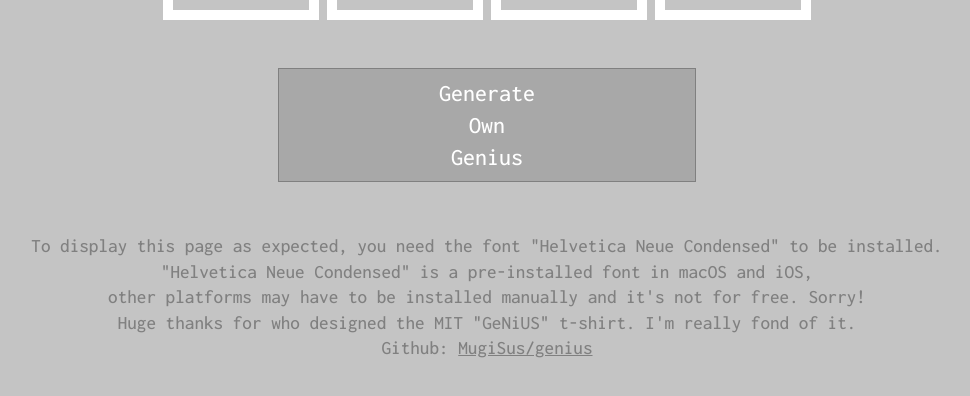
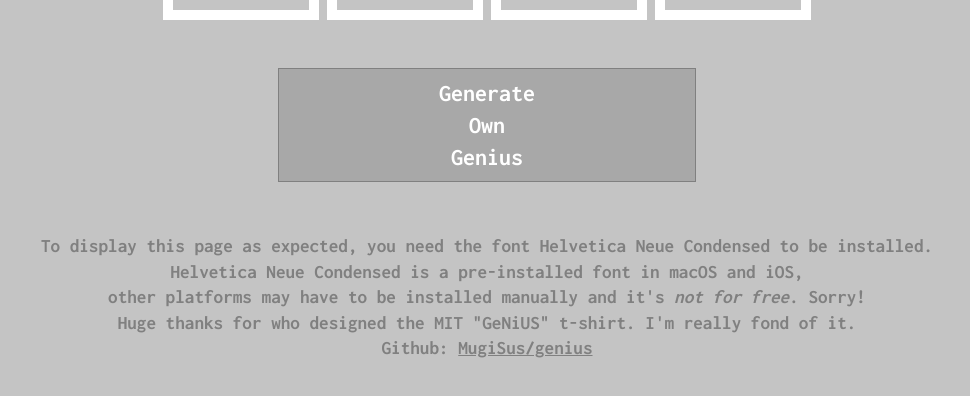
Before and after one commit to MugiSus/genius, a plain HTML site: page index.html in a window 1280 px wide. Shown: the part 680-1076 px from the top of the page, without its empty margins (153-1123 px from the left). Drawn offline with Linux system fonts and the light colour scheme.

Commit message:
styled text

```diff
--- a/index.html
+++ b/index.html
@@ -22,9 +22,9 @@
 
         <textarea id="main-textarea"></textarea>
         <p id="font-information">
-            To display this page as expected, you need the font "Helvetica Neue Condensed" to be installed.<br>
-            "Helvetica Neue Condensed" is a pre-installed font in macOS and iOS,<br>
-            other platforms may have to be installed manually and it's not for free. Sorry!<br>
+            To display this page as expected, you need the font <b>Helvetica Neue Condensed</b> to be installed.<br>
+            <b>Helvetica Neue Condensed</b> is a pre-installed font in macOS and iOS,<br>
+            other platforms may have to be installed manually and it's <b><i>not for free</i></b>. Sorry!<br>
             Huge thanks for who designed the MIT "GeNiUS" t-shirt. I'm really fond of it.<br>
             Github: <a href="https://github.com/MugiSus/genius">MugiSus/genius</a>
         </p>
--- a/style.css
+++ b/style.css
@@ -1,4 +1,4 @@
-@import url('https://fonts.googleapis.com/css2?family=Inconsolata:wdth,wght@120,500&display=swap');
+@import url('https://fonts.googleapis.com/css2?family=Inconsolata:wdth,wght@120,350;120,450;120,700&display=swap');
 
 :root {
     --col-background: #c4c4c4;
@@ -92,7 +92,7 @@ html, body{
 
 #main-textarea {
     font-family: "Inconsolata";
-    font-weight: 500;
+    font-weight: 450;
     font-stretch: 120%;
     text-align: center;
     font-size: 1.5rem;
@@ -115,7 +115,7 @@ html, body{
 #font-information {
     font-family: "Inconsolata";
     color: var(--col-dimmed-dark);
-    font-weight: 500;
+    font-weight: 350;
     font-stretch: 120%;
     width: 75%;
     margin: 2rem auto 4rem;
```
